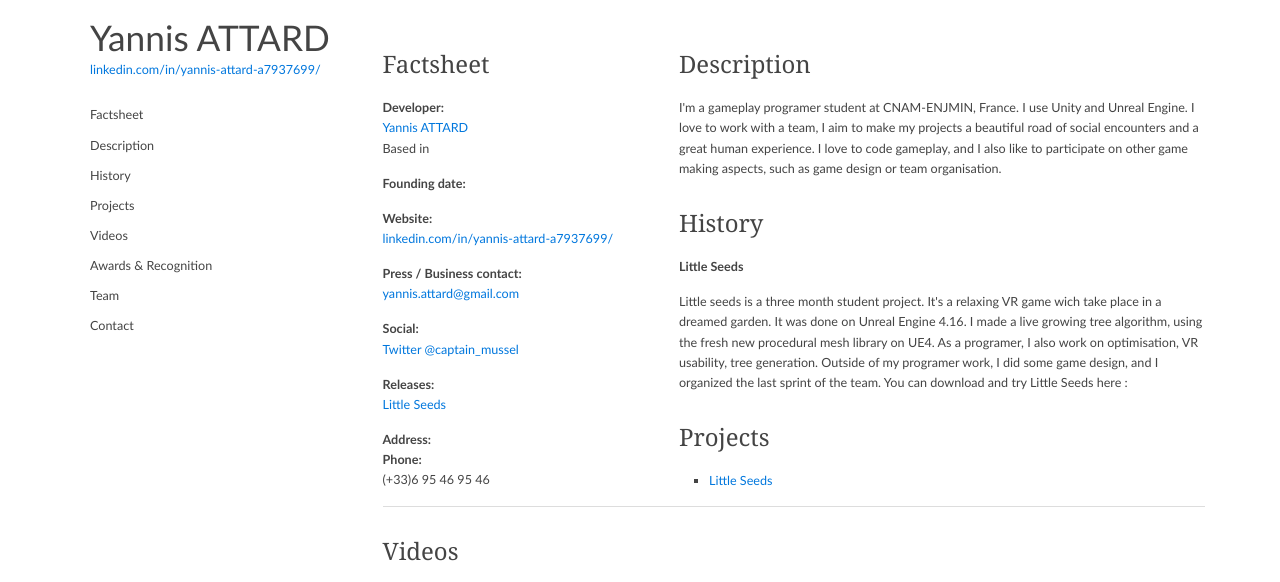
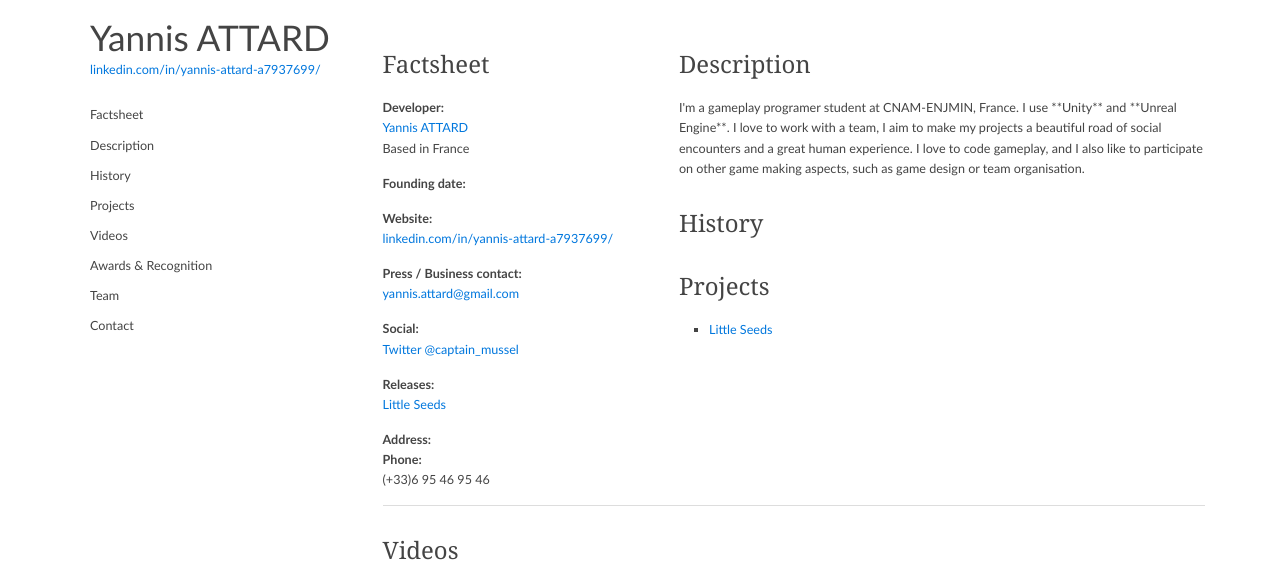
Before and after one commit to NotYannis/notyannis.github.io, a plain HTML site: page build/index.html in a window 1280 px wide. Shown: the top 582 px of the page. Drawn offline with Linux system fonts and the light colour scheme.

Commit message:
Testing markdown

```diff
--- a/build/index.html
+++ b/build/index.html
@@ -6,7 +6,7 @@
 
     <title>Yannis ATTARD</title>
 
-    <link rel="shortcut icon" href="images/favicon.ico?t=1507988357857">
+    <link rel="shortcut icon" href="images/favicon.ico?t=1508156260362">
 
     <link rel="stylesheet" href="./css/normalize.css">
     <link rel="stylesheet" href="./css/master.css">
@@ -81,7 +81,7 @@
                 <dd>
                   <a href=".">Yannis ATTARD</a>
                 </dd>
-                <dd>Based in </dd>
+                <dd>Based in France</dd>
 
                 <dt>Founding date:</dt>
                 <dd></dd>
@@ -123,20 +123,16 @@
             <article class="description grid__item">
               <h2 id="description">Description</h2>
               <p>
-                  I&#x27;m a gameplay programer student at CNAM-ENJMIN, France. I use Unity and Unreal Engine.
+                  I&#x27;m a gameplay programer student at CNAM-ENJMIN, France. I use **Unity** and **Unreal Engine**.
                   I love to work with a team, I aim to make my projects a beautiful road of social encounters and a great human experience.
                   I love to code gameplay, and I also like to participate on other game making aspects, such as game design or team organisation.
                 </p>
 
               <h2 id="history">History</h2>
 
-              <h3>Little Seeds</h3>
+              <h3></h3>
               <p>
-                      Little seeds is a three month student project. It&#x27;s a relaxing VR game wich take place in a dreamed garden.
-                      It was done on Unreal Engine 4.16. I made a live growing tree algorithm, using the fresh new procedural mesh library on UE4.
-                      As a programer, I also work on optimisation, VR usability, tree generation.
-                      Outside of my programer work, I did some game design, and I organized the last sprint of the team.
-                      You can download and try Little Seeds here :
+
                     </p>
 
               <h2 id="projects">Projects</h2>
```
Also changed, not shown: build/product/index.html (+3 -3 lines).
